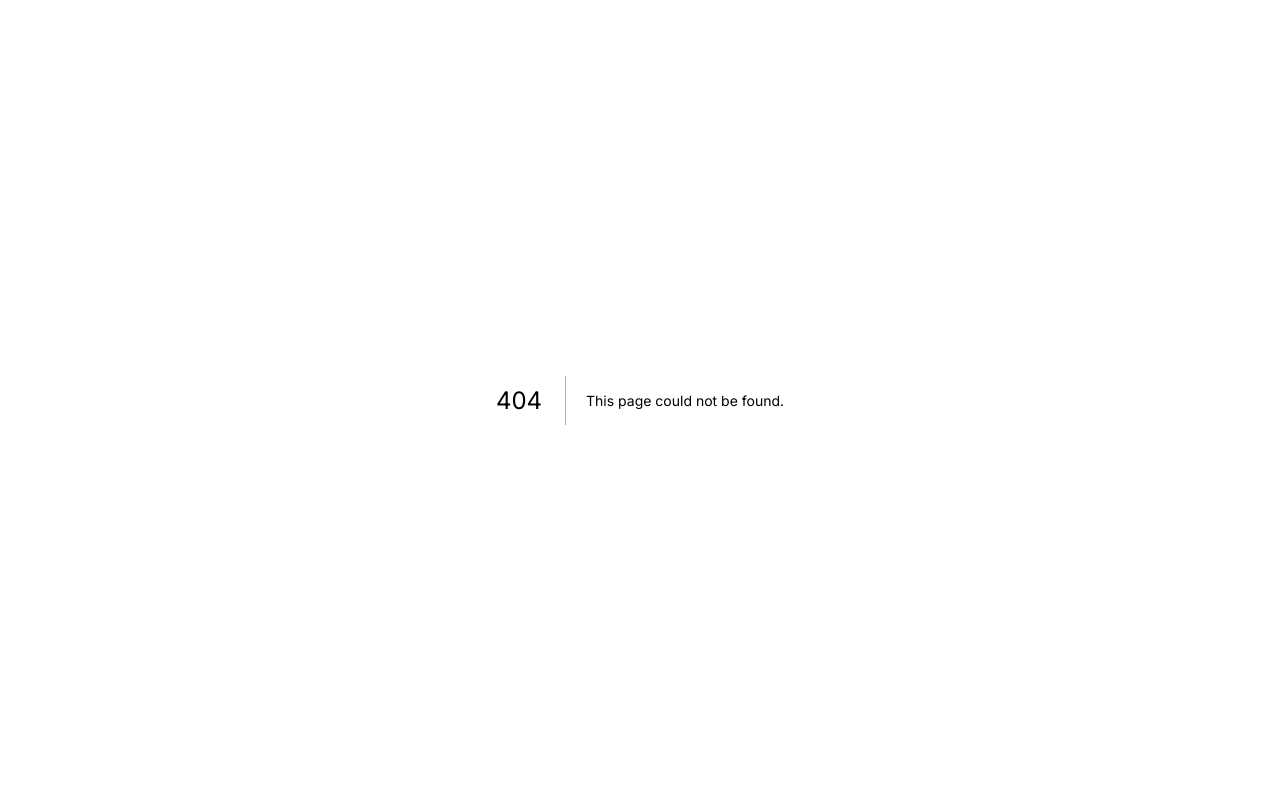
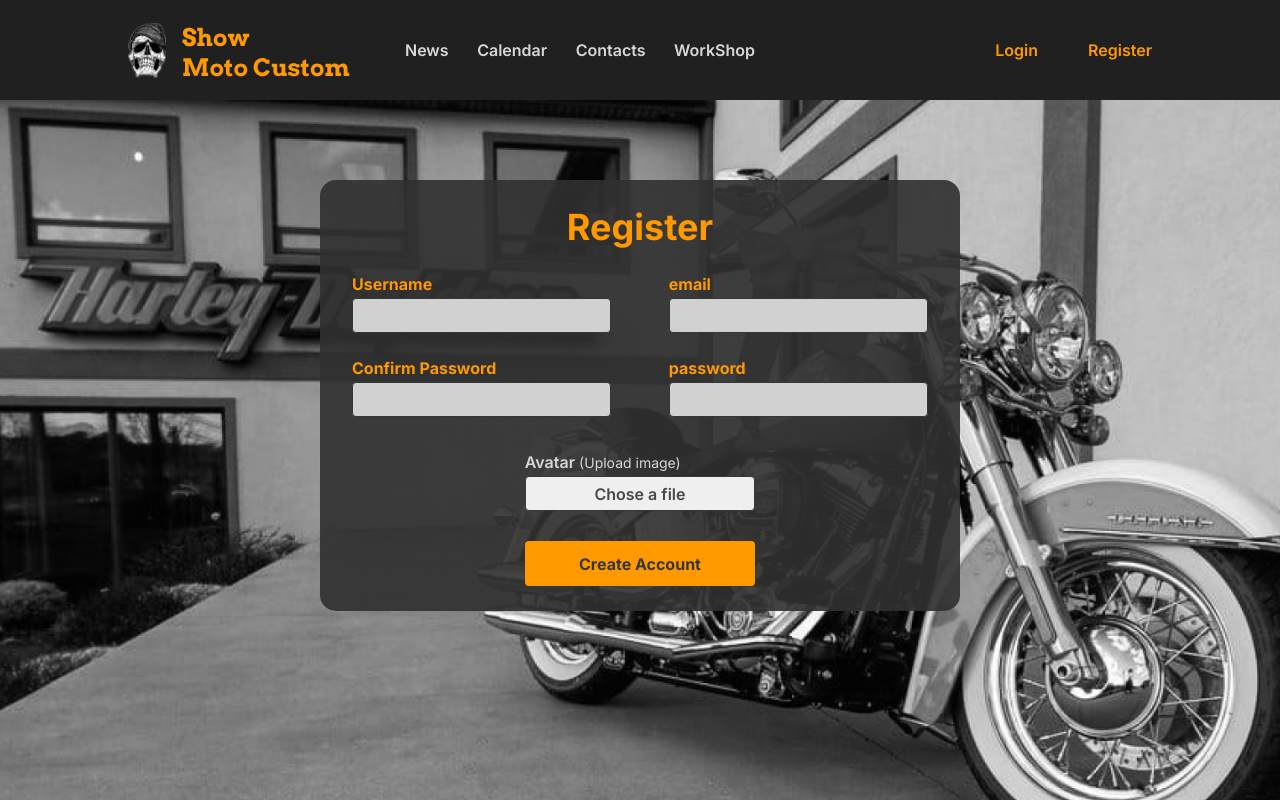
Before and after one commit to painlenk/show-moto-custom, a Next.js app: page /register in a window 1280 px wide. Before the commit this address had no page. Built offline with nearby package versions, Linux system fonts and the light colour scheme.

Commit message:
estrutura e estiliza pagina de registro

```diff
--- a/babel.config.js
+++ b/babel.config.js
@@ -1,3 +1,4 @@
 module.exports = {
   presets: ["next/babel"],
+  plugins: [["styled-components", { ssr: true }]],
 };
--- a/src/components/Card/styles.ts
+++ b/src/components/Card/styles.ts
@@ -3,7 +3,6 @@ import styled from "styled-components";
 
 export const Container = styled.div`
     width: 250px;
-
     background-color: rgba(${props => props.theme.colors.cards});
     border-radius: ${props => props.theme.radius.normal}
 `
--- /dev/null
+++ b/src/components/RegisterForm/index.tsx
@@ -0,0 +1,45 @@
+
+import { Box, Container, FormContainer, Section, Title } from "./styles"
+
+export const RegisterForm = () => {
+
+    return (
+        <Container>
+            <div><Title>Register</Title></div>
+
+            <FormContainer action="#">
+                <Section>
+                    <Box>
+                        <label htmlFor="username">Username</label>
+                        <input type="text" id="username" />
+                    </Box>
+                    <Box>
+                        <label htmlFor="email">email</label>
+                        <input type="email" id="email" />
+                    </Box>
+
+                </Section>
+
+                <Section>
+                    <Box>
+                        <label htmlFor="confirmPassword">Confirm Password</label>
+                        <input type="password" />
+                    </Box>
+                    <Box>
+                        <label htmlFor="password">password</label>
+                        <input type="password" id="password" />
+                    </Box>
+
+                </Section>
+                <Section>
+                    <div>
+                        <label htmlFor="file">Avatar <span>(Upload image)</span></label>
+                        <button id='file' >Chose a file</button>
+                    </div>
+
+                    <input type="submit" value="Create Account" id="Create Account" />
+                </Section>
+            </FormContainer>
+        </Container>
+    )
+}
--- /dev/null
+++ b/src/components/RegisterForm/styles.ts
@@ -0,0 +1,133 @@
+import styled from "styled-components";
+
+
+export const Container = styled.div`
+    background-color: rgba(${props => props.theme.colors.form});
+    display: flex;
+    flex-direction: column;
+    justify-content: center;
+    align-items: center;
+    /* max-width: 46.875em;
+    width: 46.875em; */
+    width: 50%;
+    margin: 80px auto;
+    margin-bottom: 0px;
+    border-radius: ${props => props.theme.radius.great};
+
+`
+
+export const Title = styled.h1`
+    margin: 25px auto;
+    padding: 0;
+    font-size: ${props => props.theme.fontSize.title};
+    font-weight: ${props => props.theme.fontWeight.heavy};
+    color: ${props => props.theme.colors.text.primary};
+
+`
+
+export const FormContainer = styled.form`
+    width: 90%;
+
+    & div:nth-child(3) {
+        flex-direction: column;
+        margin-top: 35px ;
+
+        div {
+            display: flex;
+            flex-direction: column;
+            margin-bottom: 30px;
+
+            width: 40%;
+            & label {
+                margin-bottom: 0.25em;
+                font-size: ${props => props.theme.fontSize.text};
+                font-weight: ${props => props.theme.fontWeight.bold};
+                color: ${props => props.theme.colors.text.white.light};
+
+                & span {
+                    font-weight: ${props => props.theme.fontWeight.medium};
+                    font-size: ${props => props.theme.fontSize.subText};
+
+                }
+            }
+
+            & button {
+                height: 35px;
+                font-weight: ${props => props.theme.fontWeight.bold};
+                font-size: ${props => props.theme.fontSize.text};
+                color: ${props => props.theme.colors.text.gray.medium};
+                border: 1px solid ${props => props.theme.colors.text.gray.bold};
+                border-radius: ${props => props.theme.radius.small};
+                cursor: pointer;
+                outline: none;
+                text-align: center;
+
+                &:hover, &:focus {
+
+                    cursor: pointer;
+                    outline: none;
+                    border: 1px solid ${props => props.theme.colors.text.gray.bold};
+                }
+
+            }
+
+        }
+
+        & input[type="submit"] {
+            width: 40%;
+            height: 45px;
+            font-weight: ${props => props.theme.fontWeight.heavy};
+            font-size: ${props => props.theme.fontSize.text};
+            border-radius: ${props => props.theme.radius.small};
+            background-color: ${props => props.theme.colors.primary};
+            color: ${props => props.theme.colors.text.gray.bold};
+            border: none;
+            cursor: pointer;
+            outline: none;
+
+             &:hover, &:focus {
+
+                cursor: pointer;
+                outline: none;
+                border: none;
+             }
+        }
+    }
+`
+
+export const Section = styled.div`
+    display: flex;
+    align-items: center;
+    justify-content: space-between;
+    margin-bottom: 25px;
+`
+
+export const Box = styled.div`
+    display: flex;
+    flex-direction: column;
+    justify-content: left;
+    width: 45%;
+
+
+    & label {
+        margin-bottom: 0.25em;
+        font-size: ${props => props.theme.fontSize.text};
+        font-weight: ${props => props.theme.fontWeight.heavy};
+        color: ${props => props.theme.colors.text.primary};
+    }
+
+    & input {
+        height: 35px;
+        border-radius: ${props => props.theme.radius.small};
+        border: 1px solid ${props => props.theme.colors.text.gray.bold};
+        font-size: ${props => props.theme.fontSize.text};
+
+        width: 100%;
+        padding: 5px;
+        background-color : #d1d1d1;
+
+        font-weight: ${props => props.theme.fontWeight.semiBold};
+
+    }
+
+`
--- a/src/pages/_app.tsx
+++ b/src/pages/_app.tsx
@@ -1,14 +1,17 @@
+import theme from "../../styles/theme";
 import { ThemeProvider } from "styled-components";
 import { GlobalStyle } from "../../styles/globals";
-import theme from "../../styles/theme";
 
 import type { AppProps } from "next/app";
+import { Header } from "../components/Header";
 
 function MyApp({ Component, pageProps }: AppProps) {
   return (
     <ThemeProvider theme={theme}>
+      <Header />
       <Component {...pageProps} />
       <GlobalStyle />
+
     </ThemeProvider>
   );
 }
--- a/src/pages/_document.tsx
+++ b/src/pages/_document.tsx
@@ -8,7 +8,7 @@ export default class MyDocument extends Document {
           <link rel="preconnect" href="https://fonts.googleapis.com" />
           <link rel="preconnect" href="https://fonts.gstatic.com" />
           <link
-            href="https://fonts.googleapis.com/css2?family=Inter:wght@100;300;400;600;700&display=swap"
+            href="https://fonts.googleapis.com/css2?family=Inter:wght@100;300;400;500;600;700&display=swap"
             rel="stylesheet"
           />
         </Head>
--- a/src/pages/index.tsx
+++ b/src/pages/index.tsx
@@ -7,11 +7,8 @@ import { MainContent } from "../components/MainContent";
 const Home: NextPage = () => {
   return (
     <Container>
-      <Header />
 
       <MainContent />
-
-
     </Container>
   );
 };
--- /dev/null
+++ b/src/pages/register.tsx
@@ -0,0 +1,13 @@
+import { NextPage } from "next";
+import { Container } from "../../styles/pagesStyles/register";
+import { RegisterForm } from "../components/RegisterForm";
+
+const Register: NextPage = () => {
+    return (
+        <Container>
+            <RegisterForm />
+        </Container>
+    )
+}
+
+export default Register
--- a/styles/home.ts
+++ b/styles/home.ts
@@ -5,7 +5,7 @@ export const Container = styled.div`
 /* background-image: url(${background.src});
 background-repeat: no-repeat;
 background-position: right; */
-width: 100%;
+width: 100%
   h1 {
     color: ${(props) => props.theme.colors.text};
   }
--- /dev/null
+++ b/styles/pagesStyles/register.ts
@@ -0,0 +1,12 @@
+import styled from "styled-components"
+import registerBackground from '../../src/assets/images/BackgroundImage/registerBackground.png'
+
+export const Container = styled.div`
+    background-image: url(${registerBackground.src});
+    background-size: cover;
+    background-repeat: no-repeat;
+    background-position:center;
+    height: 100vh;
+    width: 100vw;
+    position: fixed;
+`
--- a/styles/theme.ts
+++ b/styles/theme.ts
@@ -3,7 +3,9 @@ import { emit } from "process";
 const theme = {
   colors: {
     background: `#202020`,
+    primary: "#FF9900",
     cards: "255, 255, 255, 0.9",
+    form: "48,48,48, 0.9",
     text: {
       white: {
         light: "#D7D7D7",
@@ -11,7 +13,10 @@ const theme = {
       },
       gray: {
         light: "#2E2E2E",
+        medium: "#484848",
+        bold: "#363636"
       },
+
       primary: "#FF9900"
 
     },
@@ -26,11 +31,14 @@ const theme = {
   fontWeight: {
     heavy: "700",
     bold: "600",
+    semiBold: '500',
     medium: "400",
     light: "100",
   },
   radius: {
+    small: "4px",
     normal: "8px",
+    great: "16px",
   }
 };
 
```
Also changed, not shown: src/assets/images/BackgroundImage/index.tsx (deleted, +0 -8 lines), src/assets/images/BackgroundImage/registerBackground.png (added).
